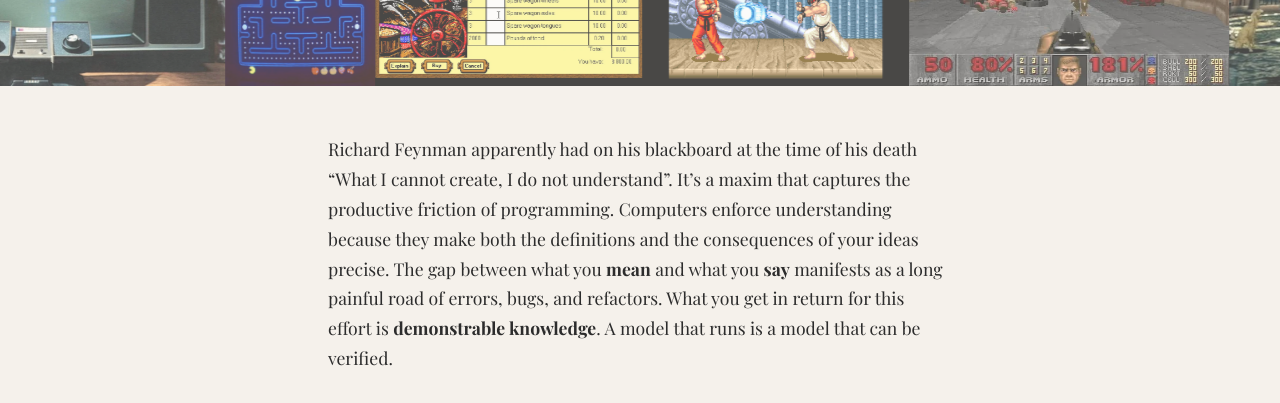
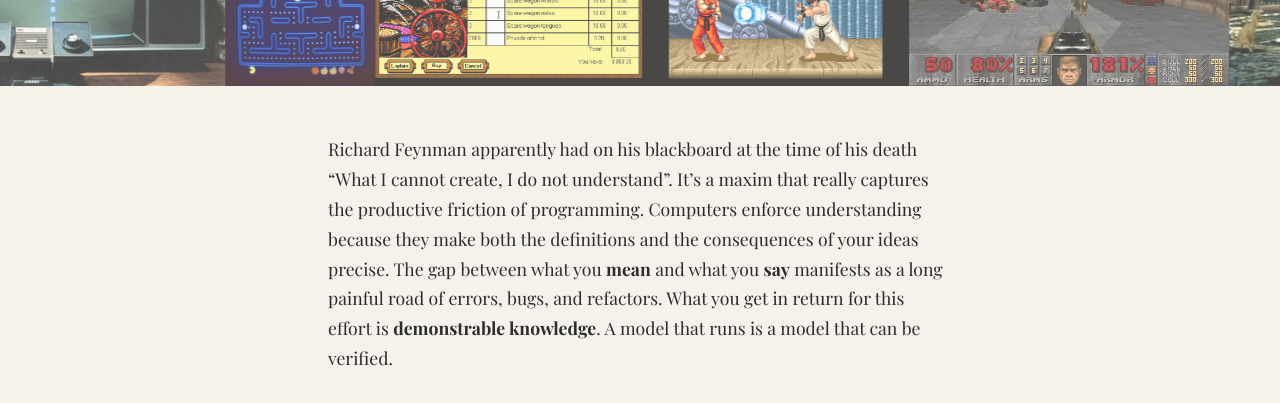
Before and after one commit to kousun12/computing-site, a React (Vite) app: page / in a window 1280 px wide. Shown: the part 2540-2943 px from the top of the page. Built offline with nearby package versions, Linux system fonts and the light colour scheme.

Commit message:
--wip-- [skip ci]

```diff
--- a/src/App.tsx
+++ b/src/App.tsx
@@ -29,7 +29,7 @@ export default function App() {
       <p>To get a visceral sense for just how much we have collectively built, and therefore a sense for how much we demonstrably understand, look at the history of video games. Video games are a good way to experience our understanding directly because they are world modelling endeavors, and you can see each turn of the world-modelling ratchet in every new generation of games.</p>
 
       <ScrollingStrip />
-      <p style={{ marginTop: '48px' }}>Richard Feynman apparently had on his blackboard at the time of his death “What I cannot create, I do not understand”. It’s a maxim that captures the productive friction of programming. Computers enforce understanding because they make both the definitions and the consequences of your ideas precise. The gap between what you <strong>mean</strong> and what you <strong>say</strong> manifests as a long painful road of errors, bugs, and refactors. What you get in return for this effort is <strong>demonstrable knowledge</strong>. A model that runs is a model that can be verified.</p>
+      <p style={{ marginTop: '48px' }}>Richard Feynman apparently had on his blackboard at the time of his death “What I cannot create, I do not understand”. It’s a maxim that really captures the productive friction of programming. Computers enforce understanding because they make both the definitions and the consequences of your ideas precise. The gap between what you <strong>mean</strong> and what you <strong>say</strong> manifests as a long painful road of errors, bugs, and refactors. What you get in return for this effort is <strong>demonstrable knowledge</strong>. A model that runs is a model that can be verified.</p>
 
       <img className="prose-image" src="/res/FeynmanCov.jpg.2400x800_q85.jpg" alt="Feynman" />
 
@@ -67,7 +67,7 @@ export default function App() {
 
       <h2>Coda</h2>
 
-      <p>All of this leaves us with a few threads that seem like they are converging in the current moment. LLMs come with a ton of implications for the evolution of computing, which makes building software particularly exciting right now. One of the more important projects underway is to build a conversational shell over classical computing. It’s an aspirational project not only because it directly empowers more people with analytical capability, but indirectly it admits a larger part of our society into a systems thinking framework through practice. The world is becoming incomprehensibly complex and I think, if as Papert imagined, we can all develop systems sensibilities as a byproduct of regular constructive feedback loops, social life stands to improve meaningfully via more objective and comprehensive understandings, which is the foundation for a robust sense of compassion.</p>
+      <p>All of this leaves us with a few threads that seem like they are converging in the current moment. LLMs come with a ton of implications for the evolution of computing, which makes building software particularly exciting right now. What’s happening broadly is that we are starting to build a conversational shell over classical computing. While graphical interfaces gave us a means to control software machines, language interfaces promise a means to create them on the fly. It’s an aspirational project not only because it directly empowers more people with analytical capability, but indirectly it admits a larger part of our society into a systems thinking framework through practice. The world is becoming incomprehensibly complex and I think, if as Papert imagined, we can all develop systems sensibilities as a byproduct of regular constructive feedback loops, social life stands to improve meaningfully via more objective and comprehensive understandings, which is the foundation for a robust sense of compassion.</p>
 
       <hr />
 
```
